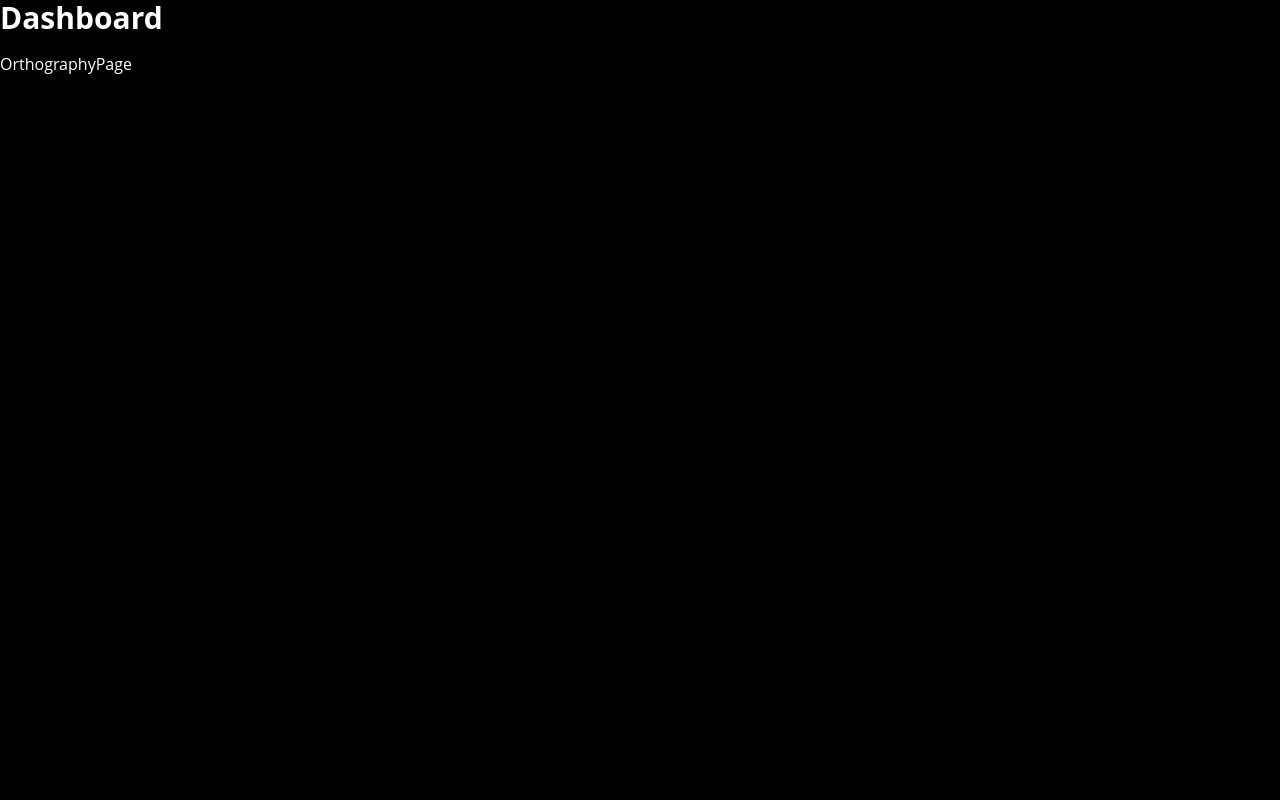
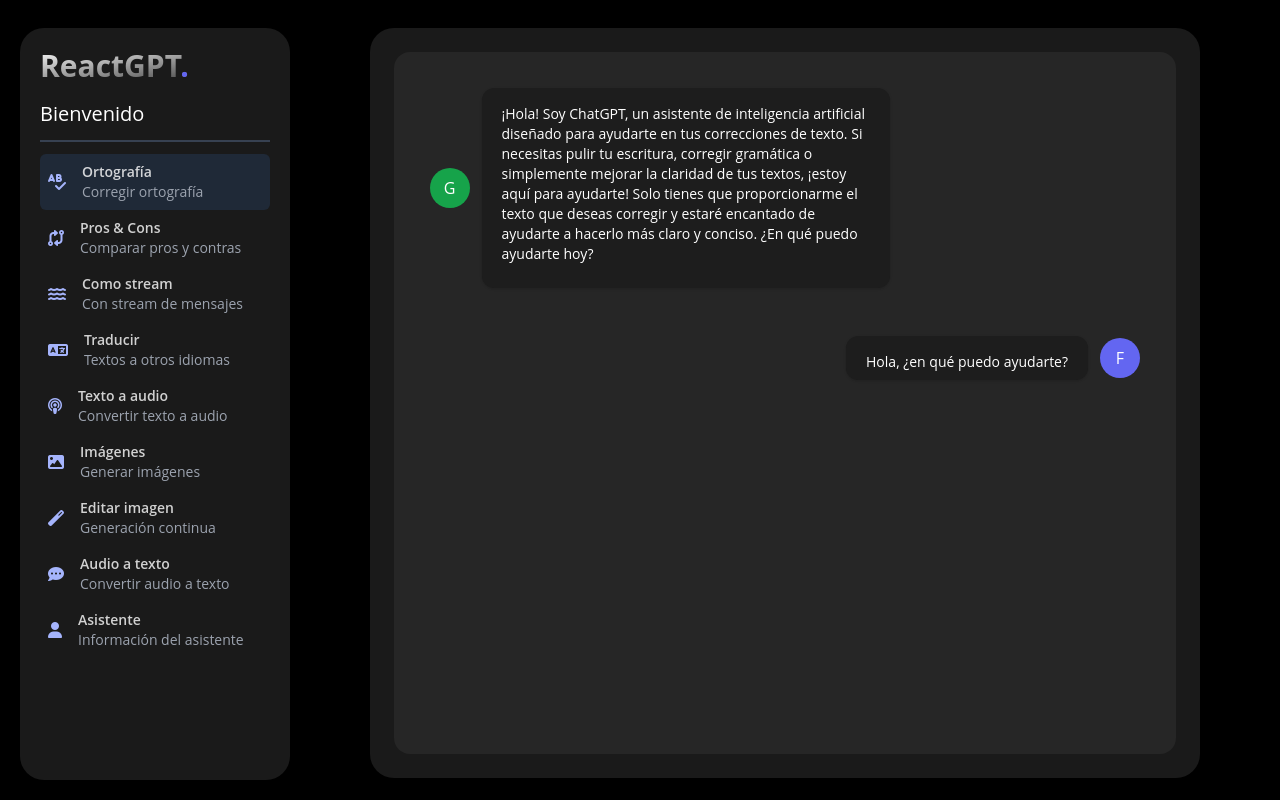
Before and after one commit to Lostovayne/Frontend-Modelos-OpenAi-Herramientas-automatizadas, a React (Vite) app: page /orthography in a window 1280 px wide. Built offline with nearby package versions, Linux system fonts and the light colour scheme.

Commit message:
Agregada la interfas del chat

```diff
--- a/package.json
+++ b/package.json
@@ -12,6 +12,7 @@
     "dependencies": {
         "react": "^18.2.0",
         "react-dom": "^18.2.0",
+        "react-markdown": "^9.0.1",
         "react-router-dom": "^6.21.1"
     },
     "devDependencies": {
--- a/src/index.css
+++ b/src/index.css
@@ -42,7 +42,7 @@
 }
 
 .chat-messages {
-    @apply flex flex-col h-full overflow-x-auto mb-4 overflow-scroll;
+    @apply flex flex-col h-full overflow-x-auto mb-4 overflow-y-auto;
 }
 
 /* Animations */
--- /dev/null
+++ b/src/presentation/components/chat-bubbles/GptMessage.tsx
@@ -0,0 +1,20 @@
+import Markdown from "react-markdown";
+
+interface Props {
+    text: string;
+}
+
+export const GptMessage = ({ text }: Props) => {
+    return (
+        <div className="col-start-1 col-end-9 p-5 rounded-lg ">
+            <div className="flex flex-row items-center ">
+                <div className="flex  items-center justify-center size-10 rounded-full bg-green-600 flex-shrink-0">
+                    G
+                </div>
+                <div className="relative ml-3 text-sm 2xl:text-base font-normal text-wrap  bg-black bg-opacity-25 pt-4 pb-2 px-5 shadow rounded-xl antialiased">
+                    <Markdown>{text}</Markdown>
+                </div>
+            </div>
+        </div>
+    );
+};
--- /dev/null
+++ b/src/presentation/components/chat-bubbles/MyMessage.tsx
@@ -0,0 +1,18 @@
+interface Props {
+    text: string;
+}
+
+export const MyMessage = ({ text }: Props) => {
+    return (
+        <div className="col-start-7 col-end-13 p-5 rounded-lg ">
+            <div className="flex flex-row-reverse gap-3 items-center ">
+                <div className="flex  items-center justify-center size-10 rounded-full bg-indigo-500 flex-shrink-0">
+                    F
+                </div>
+                <div className="relative ml-3 text-sm 2xl:text-base font-normal text-wrap  bg-black bg-opacity-25 pt-4 pb-2 px-5 shadow rounded-xl antialiased">
+                    <div>{text}</div>
+                </div>
+            </div>
+        </div>
+    );
+};
--- /dev/null
+++ b/src/presentation/components/index.ts
@@ -0,0 +1,3 @@
+export * from "./chat-bubbles/GptMessage";
+export * from "./chat-bubbles/MyMessage";
+export * from "./sidebar/SidebarMenuItem";
--- /dev/null
+++ b/src/presentation/components/sidebar/SidebarMenuItem.tsx
@@ -0,0 +1,30 @@
+import { NavLink } from "react-router-dom";
+
+interface PropsItem {
+    to: string;
+    icon: string;
+    title: string;
+    description: string;
+}
+
+export const SidebarMenuItem = ({ to, icon, title, description }: PropsItem) => {
+    return (
+        <NavLink
+            key={to}
+            to={to}
+            className={({ isActive }) =>
+                isActive
+                    ? "flex justify-center items-center bg-gray-800 rounded-md p-2 transition-colors"
+                    : "flex justify-center items-center hover:bg-gray-800 rounded-md p-2 transition-colors"
+            }
+        >
+            <i className={`${icon} text-xs md:text-base 2xl:text-2xl mr-4 text-indigo-300`} />
+            <div className="flex flex-col flex-grow">
+                <span className="text-white/80 text-sm  2xl:text-lg font-semibold">
+                    {title}
+                </span>
+                <span className="text-gray-400 text-xs xl:text-sm">{description}</span>
+            </div>
+        </NavLink>
+    );
+};
--- a/src/presentation/layouts/DashboardLayout.tsx
+++ b/src/presentation/layouts/DashboardLayout.tsx
@@ -1,10 +1,29 @@
 import { Outlet } from "react-router-dom";
+import { SidebarMenuItem } from "../components";
+import { menuRoutes } from "../router/router";
 
 export const DashboardLayout = () => {
     return (
-        <div>
-            <h1>Dashboard</h1>
-            <Outlet />
-        </div>
+        <main className="flex flex-row mt-7  2xl:max-w-[110rem] mx-auto ">
+            <nav className="hidden sm:flex  flex-col ml-5 w-[400px] 2xl:w-[500px] min-h-[calc(100vh-3.0rem)] bg-white bg-opacity-10 p-5 rounded-3xl">
+                <h1 className="font-bold text-lg lg:text-3xl bg-gradient-to-br from-white via-white/50 bg-clip-text text-transparent">
+                    ReactGPT<span className="text-indigo-500">.</span>
+                </h1>
+                <span className="text-xl">Bienvenido</span>
+                <div className="border-gray-700 border my-1 xl:my-3" />
+
+                {menuRoutes.map((options) => (
+                    <SidebarMenuItem key={options.to} {...options} />
+                ))}
+            </nav>
+
+            <section className="mx-3 sm:mx-20 flex flex-col w-full h-[calc(100vh-50px)]  bg-white bg-opacity-10 p-5 rounded-3xl">
+                <div className="flex flex-row h-full">
+                    <div className="flex flex-col flex-auto h-full p-1">
+                        <Outlet />
+                    </div>
+                </div>
+            </section>
+        </main>
     );
 };
--- a/src/presentation/pages/orthography/OrthographyPage.tsx
+++ b/src/presentation/pages/orthography/OrthographyPage.tsx
@@ -1,3 +1,15 @@
+import { GptMessage, MyMessage } from "../../components";
+
 export const OrthographyPage = () => {
-    return <div>OrthographyPage</div>;
+    return (
+        <div className="chat-container">
+            <div className="chat-messages">
+                <div className="grid grid-cols-12 gap-y-2 ">
+                    <GptMessage text="¡Hola! Soy ChatGPT, un asistente de inteligencia artificial diseñado para ayudarte en tus correcciones de texto. Si necesitas pulir tu escritura, corregir gramática o simplemente mejorar la claridad de tus textos, ¡estoy aquí para ayudarte! Solo tienes que proporcionarme el texto que deseas corregir y estaré encantado de ayudarte a hacerlo más claro y conciso. ¿En qué puedo ayudarte hoy?" />
+
+                    <MyMessage text="Hola, ¿en qué puedo ayudarte?" />
+                </div>
+            </div>
+        </div>
+    );
 };
```
Also changed, not shown: 1 other file (tests, documents, lock files or other folders).
